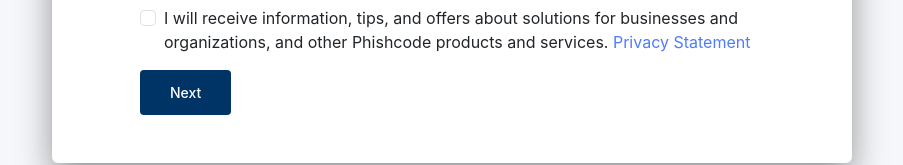
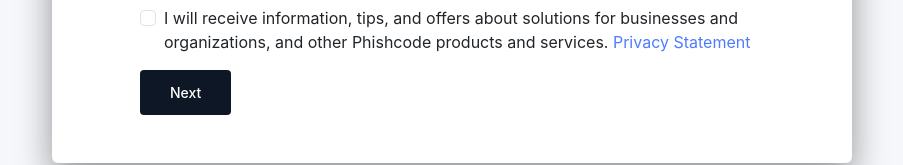
Before and after one commit to AbeeraFarhan06/Phishcode_alpha, a React (Vite) app: page /signup/step1 in a window 1280 px wide. Shown: the part 1028-1193 px from the top of the page, without its empty margins (188-1091 px from the left). Built offline with nearby package versions, Linux system fonts and the light colour scheme; no server answers.

Commit message:
Adjusted buttons colour in Sign Up pages

```diff
--- a/src/pages/Signin/SigninPage/SigninPage.module.css
+++ b/src/pages/Signin/SigninPage/SigninPage.module.css
@@ -127,7 +127,7 @@
 
 /* Next Button - Responsive - MODERATELY LARGER SIZE */
 .nextBtn {
-  background-color: #2d3748;
+  background-color: #0E1726 !important;
   color: white;
   border: none;
   border-radius: 0; /* Sharp edges */
@@ -139,7 +139,7 @@
 }
 
 .nextBtn:hover {
-  background-color: #1a202c;
+  background-color: #243B65;
   color: white;
 }
 
--- a/src/pages/Signup/Step1/Step1AboutYou.module.css
+++ b/src/pages/Signup/Step1/Step1AboutYou.module.css
@@ -289,7 +289,7 @@
 
 /* Next Button */
 .nextBtn {
-  background-color: #003366 !important;  /* dark blue */
+  background-color: #0E1726 !important;  /* dark blue */
   color: white !important;
   border: none;
   border-radius: 0.25rem;
--- a/src/pages/Signup/Step2/Step2SigninDetails.module.css
+++ b/src/pages/Signup/Step2/Step2SigninDetails.module.css
@@ -292,7 +292,7 @@
 
 /* Next Button */
 .nextBtn {
-  background-color: #003366 !important;  /* dark blue */
+  background-color: #0E1726 !important;  /* dark blue */
   color: white !important;
   border: none;
   border-radius: 0.25rem;
@@ -302,7 +302,7 @@
   transition: background-color 0.2s ease;
 }
 .nextBtn:hover {
-  background-color: #00264d !important;
+  background-color: #243B65 !important;
   color: white !important;
 }
 
--- a/src/pages/Signup/Step3/Step3Confirmation.module.css
+++ b/src/pages/Signup/Step3/Step3Confirmation.module.css
@@ -200,7 +200,7 @@
 
 /* Get Started Button */
 .getStartedBtn {
-background-color: #003366 !important;  /* dark blue */
+background-color: #0E1726 !important;  /* dark blue */
   color: white !important;
   border: none;
   border-radius: 0.25rem;
@@ -211,7 +211,7 @@ background-color: #003366 !important;  /* dark blue */
 }
 
 .getStartedBtn:hover {
-   background-color: #00264d !important;
+   background-color: #243B65 !important;
   color: white !important;
 }
 
```
